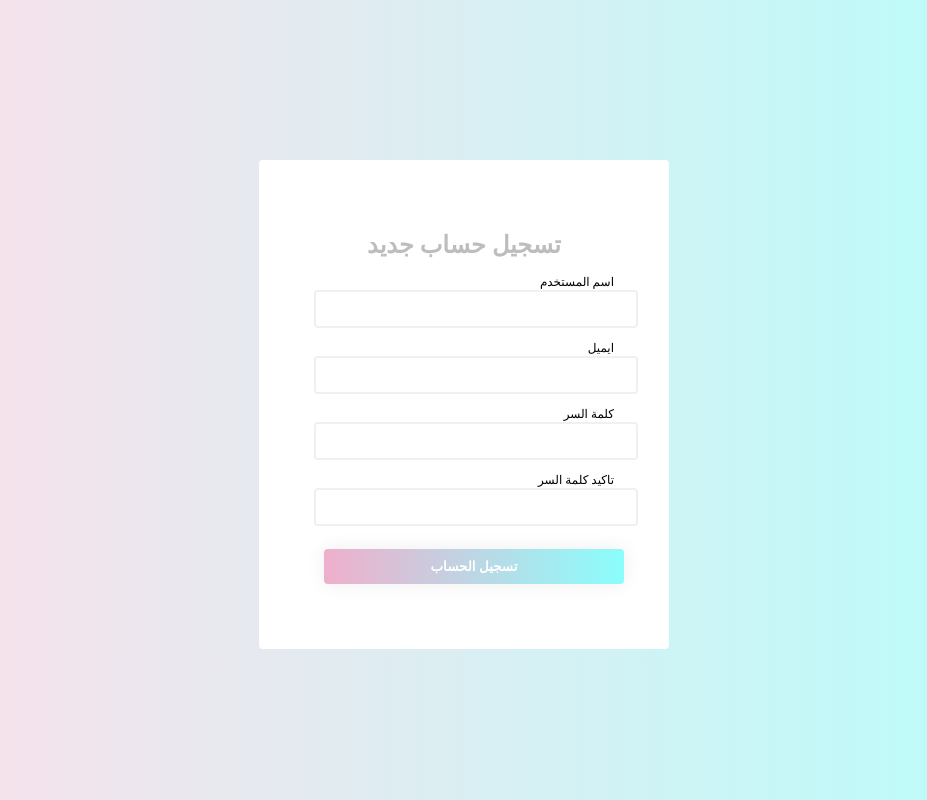
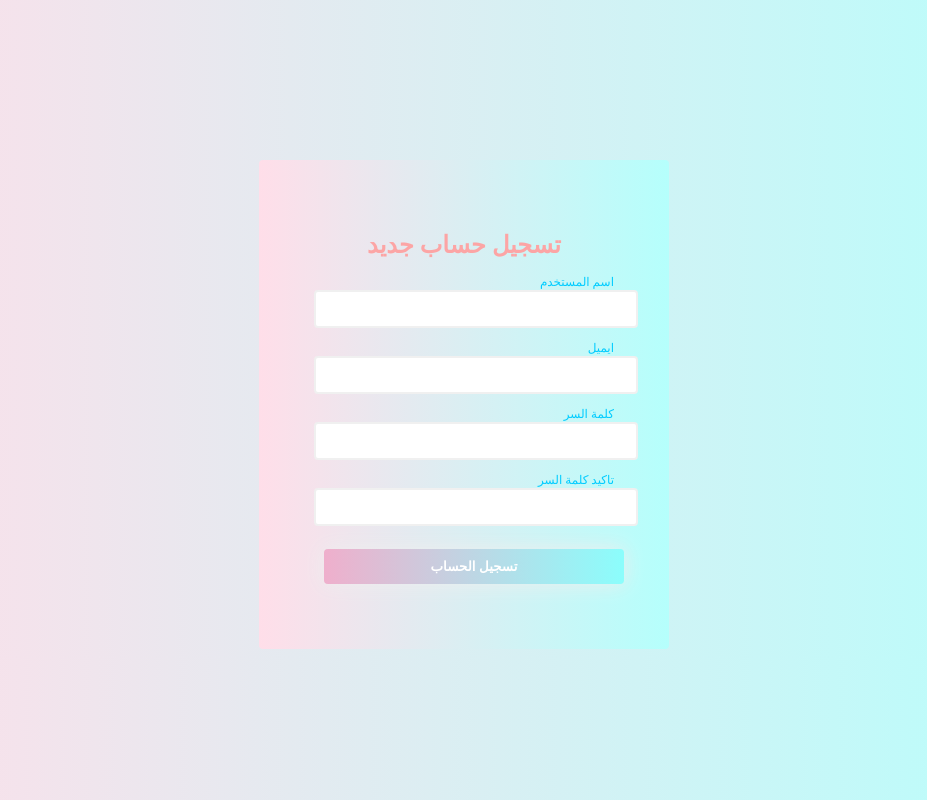
Before and after one commit to e7gx/training_web, a plain HTML site: page Auth/design.html in a window 1280 px wide. Shown: the whole page, without its empty margins (176-1103 px from the left). Drawn offline with Linux system fonts and the light colour scheme.

Commit message:
fix some ui

```diff
--- a/Auth/design.html
+++ b/Auth/design.html
@@ -14,25 +14,25 @@
         <h1>تسجيل حساب جديد</h1>
 
         <div class="input-control">
-          <label for="اسم المستخدم">اسم المستخدم</label>
+          <label for="اسم المستخدم"style="color:rgb(2, 204, 255);">اسم المستخدم</label>
           <input id="username" name="اسم المستخدم" type="text"  required>
           <div class="error"></div>
         </div>
 
         <div class="input-control">
-          <label for="ايميل"> ايميل</label>
+          <label for="ايميل"style="color:rgb(2, 204, 255);"> ايميل</label>
           <input id="email" name="ايميل" type="text" required >
           <div class="error"></div>
         </div>
 
         <div class="input-control">
-          <label for="كلمة السر"> كلمة السر</label>
+          <label for="كلمة السر"style="color:rgb(2, 204, 255);"> كلمة السر</label>
           <input id="password" name="كلمة السر" type="password"  required>
           <div class="error"></div>
         </div>
 
         <div class="input-control">
-          <label for="كلمة السر">تاكيد كلمة السر</label>
+          <label for="كلمة السر" style="color:rgb(2, 204, 255);">تاكيد كلمة السر</label>
           <input id="password2" name=" تاكيد كلمة السر" type="password"  required>
           <div class="error"></div>
         </div>
--- a/Auth/main.js
+++ b/Auth/main.js
@@ -29,13 +29,15 @@ const setSuccess = (element) => {
   inputControl.classList.add("success");
   inputControl.classList.remove("error");
 };
-
+//! التحقق من الايميل و صحته من ناحية النصوص والعلامات
 const isValidEmail = (email) => {
   const re =
     /^(([^<>()[\]\\.,;:\s@"]+(\.[^<>()[\]\\.,;:\s@"]+)*)|(".+"))@((\[[0-9]{1,3}\.[0-9]{1,3}\.[0-9]{1,3}\.[0-9]{1,3}\])|(([a-zA-Z\-0-9]+\.)+[a-zA-Z]{2,}))$/;
   return re.test(String(email).toLowerCase());
 };
 
+
+//! التعامل مع النصوص بالشروط طبعا ميثود كامله خاصة بهذه الخاصية
 const validateInputs = () => {
   const usernameValue = username.value.trim();
   const emailValue = email.value.trim();
--- a/Auth/style.css
+++ b/Auth/style.css
@@ -9,7 +9,8 @@ form {
     width: 300px;
     margin: 20vh auto 0 auto;
     padding: 55px;
-    background-color: rgb(255, 255, 255);
+       background: rgb(255,222,233);
+    background: linear-gradient(90deg, rgba(255,222,233,1) 0%, rgba(181,255,252,1) 100%);
     border-radius: 4px;
     font-size: 12px;
     text-align: right;
@@ -18,7 +19,7 @@ form {
 }
 
 #form h1 {
-    color:rgb(189, 189, 189);
+    color:rgb(252, 165, 165);
     text-align: center;
 
 }
```
